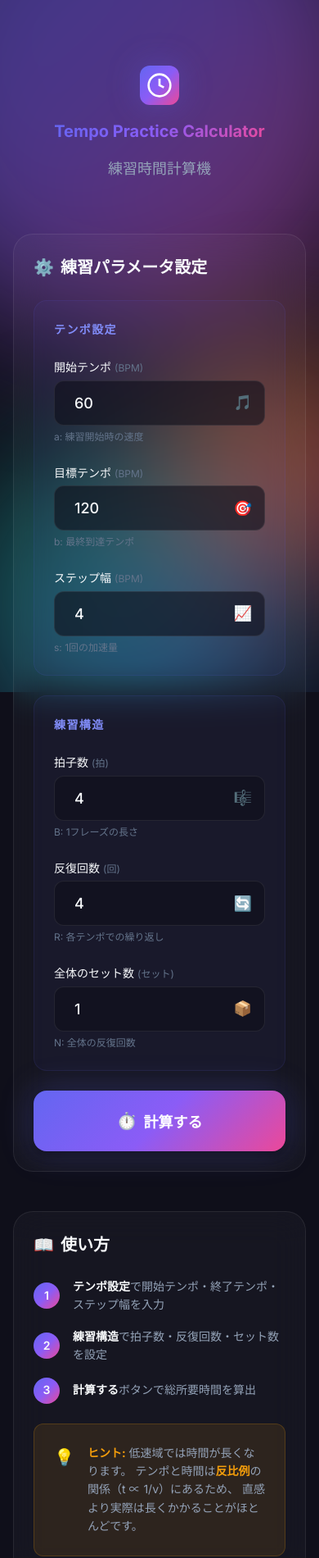
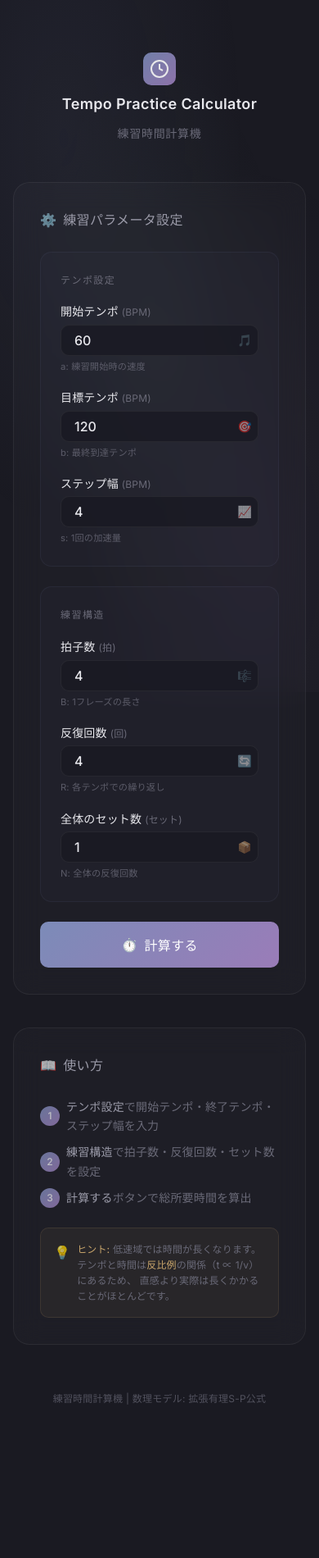
Before and after one commit to GAKU27/tempo-practice-calculator, a plain HTML site: page index.html in a window 390 px wide. Shown: the top 1900 px of the page at 82% size. After the commit the page ends 1765 px from the top, so only its background shows below. Drawn offline with Linux system fonts and the light colour scheme.

Commit message:
Update tempo-calculator.css

```diff
--- a/tempo-calculator.css
+++ b/tempo-calculator.css
@@ -1,34 +1,33 @@
 /* ========================================
    Tempo Practice Calculator - Styles
-   Modern, Premium Design System
+   Elegant, Calm Design System
    ======================================== */
 
 /* CSS Variables & Design Tokens */
 :root {
-    /* Color Palette */
-    --color-primary: #6366f1;
-    --color-primary-light: #818cf8;
-    --color-primary-dark: #4f46e5;
-    --color-secondary: #ec4899;
-    --color-tertiary: #10b981;
-    --color-accent: #f59e0b;
+    /* Muted Color Palette */
+    --color-primary: #7c8bb8;
+    --color-primary-light: #9aa6c9;
+    --color-primary-dark: #5d6a94;
+    --color-secondary: #b8a07c;
+    --color-tertiary: #7cb88b;
+    --color-accent: #c9a66c;
 
-    /* Neutrals */
-    --color-bg-dark: #0f0f1a;
-    --color-bg-card: rgba(255, 255, 255, 0.03);
-    --color-bg-card-hover: rgba(255, 255, 255, 0.06);
-    --color-border: rgba(255, 255, 255, 0.08);
-    --color-border-light: rgba(255, 255, 255, 0.12);
+    /* Neutrals - Warmer, Softer */
+    --color-bg-dark: #1a1a22;
+    --color-bg-card: rgba(255, 255, 255, 0.02);
+    --color-bg-card-hover: rgba(255, 255, 255, 0.04);
+    --color-border: rgba(255, 255, 255, 0.06);
+    --color-border-light: rgba(255, 255, 255, 0.1);
 
-    /* Text */
-    --color-text-primary: #f8fafc;
-    --color-text-secondary: #94a3b8;
-    --color-text-muted: #64748b;
+    /* Text - Softer contrast */
+    --color-text-primary: #e8e8ed;
+    --color-text-secondary: #9a9aa8;
+    --color-text-muted: #6a6a78;
 
-    /* Gradients */
-    --gradient-primary: linear-gradient(135deg, #6366f1 0%, #8b5cf6 50%, #ec4899 100%);
-    --gradient-card: linear-gradient(145deg, rgba(99, 102, 241, 0.1) 0%, rgba(139, 92, 246, 0.05) 100%);
-    --gradient-glow: radial-gradient(circle at 50% 50%, rgba(99, 102, 241, 0.15), transparent 70%);
+    /* Gradients - Subtle */
+    --gradient-primary: linear-gradient(135deg, #7c8bb8 0%, #9a7cb8 100%);
+    --gradient-subtle: linear-gradient(135deg, rgba(124, 139, 184, 0.1) 0%, rgba(154, 124, 184, 0.05) 100%);
 
     /* Spacing */
     --space-xs: 0.25rem;
@@ -48,25 +47,22 @@
     --font-size-xl: 1.25rem;
     --font-size-2xl: 1.5rem;
     --font-size-3xl: 2rem;
-    --font-size-4xl: 2.5rem;
 
     /* Border Radius */
-    --radius-sm: 0.5rem;
-    --radius-md: 0.75rem;
-    --radius-lg: 1rem;
-    --radius-xl: 1.5rem;
+    --radius-sm: 0.375rem;
+    --radius-md: 0.625rem;
+    --radius-lg: 0.875rem;
+    --radius-xl: 1.25rem;
     --radius-full: 9999px;
 
-    /* Shadows */
-    --shadow-sm: 0 1px 2px rgba(0, 0, 0, 0.4);
-    --shadow-md: 0 4px 12px rgba(0, 0, 0, 0.4);
-    --shadow-lg: 0 8px 30px rgba(0, 0, 0, 0.5);
-    --shadow-glow: 0 0 40px rgba(99, 102, 241, 0.3);
+    /* Shadows - Softer */
+    --shadow-sm: 0 1px 2px rgba(0, 0, 0, 0.2);
+    --shadow-md: 0 4px 16px rgba(0, 0, 0, 0.15);
+    --shadow-lg: 0 8px 32px rgba(0, 0, 0, 0.2);
 
     /* Transitions */
-    --transition-fast: 150ms ease;
-    --transition-base: 250ms ease;
-    --transition-slow: 400ms ease;
+    --transition-fast: 200ms ease;
+    --transition-base: 350ms ease;
 }
 
 /* Reset & Base */
@@ -87,14 +83,14 @@ body {
     font-family: var(--font-family);
     background: var(--color-bg-dark);
     color: var(--color-text-primary);
-    line-height: 1.6;
+    line-height: 1.7;
     min-height: 100vh;
     overflow-x: hidden;
     -webkit-font-smoothing: antialiased;
-    -moz-osx-font-smoothing: grayscale;
+    letter-spacing: 0.01em;
 }
 
-/* Background Animation */
+/* Background - Subtle gradient instead of orbs */
 .background-animation {
     position: fixed;
     top: 0;
@@ -103,79 +99,31 @@ body {
     height: 100%;
     pointer-events: none;
     z-index: -1;
-    overflow: hidden;
+    background:
+        radial-gradient(ellipse at 20% 20%, rgba(124, 139, 184, 0.08) 0%, transparent 50%),
+        radial-gradient(ellipse at 80% 80%, rgba(154, 124, 184, 0.06) 0%, transparent 50%),
+        radial-gradient(ellipse at 50% 50%, rgba(124, 184, 139, 0.04) 0%, transparent 60%);
 }
 
+/* Hide orbs (replaced with static gradient) */
 .orb {
-    position: absolute;
-    border-radius: 50%;
-    filter: blur(80px);
-    opacity: 0.5;
-    animation: float 20s infinite ease-in-out;
-}
-
-.orb-1 {
-    width: 600px;
-    height: 600px;
-    background: var(--gradient-primary);
-    top: -20%;
-    right: -10%;
-    animation-delay: 0s;
-}
-
-.orb-2 {
-    width: 400px;
-    height: 400px;
-    background: linear-gradient(135deg, #10b981 0%, #3b82f6 100%);
-    bottom: -10%;
-    left: -5%;
-    animation-delay: -7s;
-}
-
-.orb-3 {
-    width: 300px;
-    height: 300px;
-    background: linear-gradient(135deg, #f59e0b 0%, #ec4899 100%);
-    top: 50%;
-    left: 50%;
-    transform: translate(-50%, -50%);
-    animation-delay: -14s;
-}
-
-@keyframes float {
-
-    0%,
-    100% {
-        transform: translate(0, 0) scale(1);
-    }
-
-    25% {
-        transform: translate(30px, -30px) scale(1.05);
-    }
-
-    50% {
-        transform: translate(-20px, 20px) scale(0.95);
-    }
-
-    75% {
-        transform: translate(-30px, -20px) scale(1.02);
-    }
+    display: none;
 }
 
 /* App Container */
 .app-container {
     position: relative;
-    max-width: 900px;
+    max-width: 800px;
     margin: 0 auto;
-    padding: var(--space-lg);
+    padding: var(--space-xl);
     z-index: 1;
 }
 
-/* Glass Card Effect */
+/* Glass Card Effect - More subtle */
 .glass-card {
     background: var(--color-bg-card);
-    backdrop-filter: blur(20px);
-    -webkit-backdrop-filter: blur(20px);
+    backdrop-filter: blur(16px);
+    -webkit-backdrop-filter: blur(16px);
     border: 1px solid var(--color-border);
     border-radius: var(--radius-xl);
     padding: var(--space-xl);
@@ -190,7 +138,7 @@ body {
 /* Header */
 .header {
     text-align: center;
-    padding: var(--space-3xl) 0;
+    padding: var(--space-2xl) 0;
 }
 
 .logo {
@@ -198,19 +146,19 @@ body {
     align-items: center;
     justify-content: center;
     gap: var(--space-md);
-    margin-bottom: var(--space-md);
+    margin-bottom: var(--space-sm);
 }
 
 .logo-icon {
-    width: 48px;
-    height: 48px;
+    width: 40px;
+    height: 40px;
     padding: var(--space-sm);
     background: var(--gradient-primary);
     border-radius: var(--radius-md);
     display: flex;
     align-items: center;
     justify-content: center;
-    box-shadow: var(--shadow-glow);
+    opacity: 0.9;
 }
 
 .logo-icon svg {
@@ -220,25 +168,24 @@ body {
 }
 
 .logo-text {
-    font-size: var(--font-size-2xl);
-    font-weight: 700;
-    background: var(--gradient-primary);
-    -webkit-background-clip: text;
-    -webkit-text-fill-color: transparent;
-    background-clip: text;
+    font-size: var(--font-size-xl);
+    font-weight: 600;
+    color: var(--color-text-primary);
+    letter-spacing: 0.02em;
 }
 
 .tagline {
-    color: var(--color-text-secondary);
-    font-size: var(--font-size-lg);
-    font-weight: 300;
+    color: var(--color-text-muted);
+    font-size: var(--font-size-sm);
+    font-weight: 400;
+    letter-spacing: 0.05em;
 }
 
 /* Main Content */
 .main-content {
     display: flex;
     flex-direction: column;
-    gap: var(--space-xl);
+    gap: var(--space-lg);
 }
 
 /* Section Titles */
@@ -246,43 +193,45 @@ body {
     display: flex;
     align-items: center;
     gap: var(--space-sm);
-    font-size: var(--font-size-xl);
-    font-weight: 600;
-    margin-bottom: var(--space-xl);
-    color: var(--color-text-primary);
+    font-size: var(--font-size-base);
+    font-weight: 500;
+    margin-bottom: var(--space-lg);
+    color: var(--color-text-secondary);
+    letter-spacing: 0.02em;
 }
 
 .title-icon {
-    font-size: var(--font-size-xl);
+    font-size: var(--font-size-base);
+    opacity: 0.7;
 }
 
 /* Form Styles */
 .form-grid {
     display: flex;
     flex-direction: column;
-    gap: var(--space-xl);
+    gap: var(--space-lg);
 }
 
 .form-group-container {
-    background: rgba(99, 102, 241, 0.05);
+    background: rgba(124, 139, 184, 0.03);
     border-radius: var(--radius-lg);
     padding: var(--space-lg);
-    border: 1px solid rgba(99, 102, 241, 0.1);
+    border: 1px solid rgba(124, 139, 184, 0.08);
 }
 
 .group-title {
-    font-size: var(--font-size-sm);
-    font-weight: 600;
+    font-size: var(--font-size-xs);
+    font-weight: 500;
     text-transform: uppercase;
-    letter-spacing: 0.1em;
-    color: var(--color-primary-light);
-    margin-bottom: var(--space-lg);
+    letter-spacing: 0.12em;
+    color: var(--color-text-muted);
+    margin-bottom: var(--space-md);
 }
 
 .form-row {
     display: grid;
-    grid-template-columns: repeat(auto-fit, minmax(180px, 1fr));
-    gap: var(--space-lg);
+    grid-template-columns: repeat(auto-fit, minmax(160px, 1fr));
+    gap: var(--space-md);
 }
 
 .form-group {
@@ -293,7 +242,7 @@ body {
 
 .form-group label {
     font-size: var(--font-size-sm);
-    font-weight: 500;
+    font-weight: 450;
     color: var(--color-text-primary);
     display: flex;
     align-items: baseline;
@@ -312,12 +261,12 @@ body {
 
 .input-wrapper input {
     width: 100%;
-    padding: var(--space-md) var(--space-lg);
-    padding-right: 3rem;
-    font-size: var(--font-size-lg);
-    font-weight: 500;
+    padding: var(--space-sm) var(--space-md);
+    padding-right: 2.5rem;
+    font-size: var(--font-size-base);
+    font-weight: 450;
     font-family: inherit;
-    background: rgba(15, 15, 26, 0.6);
+    background: rgba(26, 26, 34, 0.8);
     border: 1px solid var(--color-border);
     border-radius: var(--radius-md);
     color: var(--color-text-primary);
@@ -327,7 +276,7 @@ body {
 .input-wrapper input:focus {
     outline: none;
     border-color: var(--color-primary);
-    box-shadow: 0 0 0 3px rgba(99, 102, 241, 0.2);
+    box-shadow: 0 0 0 2px rgba(124, 139, 184, 0.15);
 }
 
 .input-wrapper input:hover {
@@ -336,19 +285,21 @@ body {
 
 .input-icon {
     position: absolute;
-    right: var(--space-md);
+    right: var(--space-sm);
     top: 50%;
     transform: translateY(-50%);
-    font-size: var(--font-size-lg);
+    font-size: var(--font-size-sm);
     pointer-events: none;
+    opacity: 0.5;
 }
 
 .hint {
-    font-size: var(--font-size-xs);
+    font-size: 0.7rem;
     color: var(--color-text-muted);
+    opacity: 0.8;
 }
 
-/* Calculate Button */
+/* Calculate Button - More subtle */
 .calculate-btn {
     position: relative;
     display: flex;
@@ -356,23 +307,23 @@ body {
     justify-content: center;
     gap: var(--space-sm);
     width: 100%;
-    padding: var(--space-lg) var(--space-xl);
-    font-size: var(--font-size-lg);
-    font-weight: 600;
+    padding: var(--space-md) var(--space-lg);
+    font-size: var(--font-size-base);
+    font-weight: 500;
     font-family: inherit;
     color: white;
     background: var(--gradient-primary);
     border: none;
-    border-radius: var(--radius-lg);
+    border-radius: var(--radius-md);
     cursor: pointer;
-    overflow: hidden;
     transition: all var(--transition-base);
-    box-shadow: var(--shadow-md), var(--shadow-glow);
+    letter-spacing: 0.02em;
 }
 
 .calculate-btn:hover {
-    transform: translateY(-2px);
-    box-shadow: var(--shadow-lg), 0 0 50px rgba(99, 102, 241, 0.4);
+    transform: translateY(-1px);
+    box-shadow: var(--shadow-md);
+    filter: brightness(1.05);
 }
 
 .calculate-btn:active {
@@ -380,39 +331,16 @@ body {
 }
 
 .btn-icon {
-    font-size: var(--font-size-xl);
+    font-size: var(--font-size-base);
 }
 
 .btn-shine {
-    position: absolute;
-    top: 0;
-    left: -100%;
-    width: 100%;
-    height: 100%;
-    background: linear-gradient(90deg,
-            transparent,
-            rgba(255, 255, 255, 0.2),
-            transparent);
-    animation: shine 3s infinite;
-}
-
-@keyframes shine {
-    0% {
-        left: -100%;
-    }
-
-    20% {
-        left: 100%;
-    }
-
-    100% {
-        left: 100%;
-    }
+    display: none;
 }
 
 /* Results Section */
 .results-section {
-    animation: fadeIn 0.5s ease;
+    animation: fadeIn 0.4s ease;
 }
 
 .hidden {
@@ -422,7 +350,7 @@ body {
 @keyframes fadeIn {
     from {
         opacity: 0;
-        transform: translateY(20px);
+        transform: translateY(12px);
     }
 
     to {
@@ -434,14 +362,14 @@ body {
 /* Result Cards */
 .result-cards {
     display: grid;
-    grid-template-columns: repeat(auto-fit, minmax(200px, 1fr));
-    gap: var(--space-lg);
-    margin-bottom: var(--space-xl);
+    grid-template-columns: repeat(auto-fit, minmax(180px, 1fr));
+    gap: var(--space-md);
+    margin-bottom: var(--space-lg);
 }
 
 .result-card {
     position: relative;
-    padding: var(--space-lg);
+    padding: var(--space-md);
     border-radius: var(--radius-lg);
     background: rgba(255, 255, 255, 0.02);
     border: 1px solid var(--color-border);
@@ -454,7 +382,8 @@ body {
     top: 0;
     left: 0;
     right: 0;
-    height: 3px;
+    height: 2px;
+    opacity: 0.7;
 }
 
 .result-card.primary::before {
@@ -462,85 +391,82 @@ body {
 }
 
 .result-card.secondary::before {
-    background: linear-gradient(90deg, #3b82f6, #06b6d4);
+    background: linear-gradient(90deg, #7c8bb8, #7cb8b8);
 }
 
 .result-card.tertiary::before {
-    background: linear-gradient(90deg, #10b981, #84cc16);
+    background: linear-gradient(90deg, #7cb88b, #b8c97c);
 }
 
 .card-header {
     display: flex;
     align-items: center;
-    gap: var(--space-sm);
-    margin-bottom: var(--space-md);
+    gap: var(--space-xs);
+    margin-bottom: var(--space-sm);
 }
 
 .card-icon {
-    font-size: var(--font-size-lg);
+    font-size: var(--font-size-sm);
+    opacity: 0.6;
 }
 
 .card-label {
-    font-size: var(--font-size-sm);
-    color: var(--color-text-secondary);
+    font-size: var(--font-size-xs);
+    color: var(--color-text-muted);
+    letter-spacing: 0.02em;
 }
 
 .card-value {
-    font-size: var(--font-size-3xl);
-    font-weight: 700;
-    background: var(--gradient-primary);
-    -webkit-background-clip: text;
-    -webkit-text-fill-color: transparent;
-    background-clip: text;
-    margin-bottom: var(--space-xs);
+    font-size: var(--font-size-2xl);
+    font-weight: 600;
+    color: var(--color-text-primary);
+    margin-bottom: 2px;
+}
+
+.result-card.primary .card-value {
+    color: var(--color-primary-light);
 }
 
 .result-card.secondary .card-value {
-    background: linear-gradient(90deg, #3b82f6, #06b6d4);
-    -webkit-background-clip: text;
-    -webkit-text-fill-color: transparent;
-    background-clip: text;
+    color: #9aa6c9;
 }
 
 .result-card.tertiary .card-value {
-    background: linear-gradient(90deg, #10b981, #84cc16);
-    -webkit-background-clip: text;
-    -webkit-text-fill-color: transparent;
-    background-clip: text;
+    color: #9ac9a6;
 }
 
 .card-sub {
-    font-size: var(--font-size-sm);
+    font-size: var(--font-size-xs);
     color: var(--color-text-muted);
 }
 
 /* Calculation Details */
 .calculation-details {
-    background: rgba(99, 102, 241, 0.05);
+    background: rgba(124, 139, 184, 0.03);
     border-radius: var(--radius-lg);
-    padding: var(--space-lg);
-    margin-bottom: var(--space-xl);
+    padding: var(--space-md);
+    margin-bottom: var(--space-lg);
 }
 
 .details-title {
-    font-size: var(--font-size-base);
-    font-weight: 600;
-    margin-bottom: var(--space-md);
-    color: var(--color-primary-light);
+    font-size: var(--font-size-sm);
+    font-weight: 500;
+    margin-bottom: var(--space-sm);
+    color: var(--color-text-secondary);
 }
 
 .details-grid {
     display: grid;
-    grid-template-columns: repeat(auto-fit, minmax(200px, 1fr));
-    gap: var(--space-md);
+    grid-template-columns: repeat(auto-fit, minmax(180px, 1fr));
+    gap: var(--space-sm);
 }
 
 .detail-item {
     display: flex;
     justify-content: space-between;
     align-items: center;
-    padding: var(--space-sm) 0;
-    border-bottom: 1px solid var(--color-border);
+    padding: var(--space-xs) 0;
+    border-bottom: 1px solid rgba(255, 255, 255, 0.04);
 }
 
 .detail-item:last-child {
@@ -548,29 +474,29 @@ body {
 }
 
 .detail-label {
-    font-size: var(--font-size-sm);
-    color: var(--color-text-secondary);
+    font-size: var(--font-size-xs);
+    color: var(--color-text-muted);
 }
 
 .detail-value {
-    font-size: var(--font-size-sm);
-    font-weight: 600;
-    color: var(--color-text-primary);
+    font-size: var(--font-size-xs);
+    font-weight: 500;
+    color: var(--color-text-secondary);
 }
 
 /* Formula Display */
 .formula-display {
-    background: rgba(15, 15, 26, 0.6);
+    background: rgba(26, 26, 34, 0.6);
     border-radius: var(--radius-lg);
-    padding: var(--space-lg);
+    padding: var(--space-md);
     border: 1px solid var(--color-border);
 }
 
 .formula-title {
-    font-size: var(--font-size-sm);
-    font-weight: 600;
+    font-size: var(--font-size-xs);
+    font-weight: 500;
     color: var(--color-text-muted);
-    margin-bottom: var(--space-md);
+    margin-bottom: var(--space-sm);
 }
 
 .formula-box {
@@ -578,10 +504,10 @@ body {
 }
 
 .formula {
-    font-size: var(--font-size-xl);
-    font-weight: 500;
-    color: var(--color-primary-light);
-    margin-bottom: var(--space-sm);
+    font-size: var(--font-size-base);
+    font-weight: 400;
+    color: var(--color-text-secondary);
+    margin-bottom: var(--space-xs);
     font-family: 'Times New Roman', serif;
 }
 
@@ -591,102 +517,105 @@ body {
 }
 
 .formula-description {
-    font-size: var(--font-size-sm);
+    font-size: var(--font-size-xs);
     color: var(--color-text-muted);
 }
 
 /* Info Section */
 .info-section {
-    margin-top: var(--space-lg);
+    margin-top: var(--space-md);
 }
 
 .info-content {
     display: flex;
     flex-direction: column;
-    gap: var(--space-md);
-    margin-bottom: var(--space-xl);
+    gap: var(--space-sm);
+    margin-bottom: var(--space-lg);
 }
 
 .info-item {
     display: flex;
     align-items: center;
-    gap: var(--space-md);
+    gap: var(--space-sm);
 }
 
 .info-number {
-    width: 32px;
-    height: 32px;
+    width: 24px;
+    height: 24px;
     display: flex;
     align-items: center;
     justify-content: center;
     background: var(--gradient-primary);
     border-radius: var(--radius-full);
-    font-size: var(--font-size-sm);
-    font-weight: 600;
+    font-size: var(--font-size-xs);
+    font-weight: 500;
     flex-shrink: 0;
+    opacity: 0.8;
 }
 
 .info-text {
     font-size: var(--font-size-sm);
-    color: var(--color-text-secondary);
+    color: var(--color-text-muted);
 }
 
 .info-text strong {
-    color: var(--color-text-primary);
+    color: var(--color-text-secondary);
+    font-weight: 500;
 }
 
 .tip-box {
     display: flex;
-    gap: var(--space-md);
-    padding: var(--space-lg);
-    background: rgba(245, 158, 11, 0.1);
-    border: 1px solid rgba(245, 158, 11, 0.2);
+    gap: var(--space-sm);
+    padding: var(--space-md);
+    background: rgba(201, 166, 108, 0.06);
+    border: 1px solid rgba(201, 166, 108, 0.12);
     border-radius: var(--radius-md);
 }
 
 .tip-icon {
-    font-size: var(--font-size-xl);
+    font-size: var(--font-size-base);
     flex-shrink: 0;
+    opacity: 0.7;
 }
 
 .tip-box p {
-    font-size: var(--font-size-sm);
-    color: var(--color-text-secondary);
+    font-size: var(--font-size-xs);
+    color: var(--color-text-muted);
+    line-height: 1.6;
 }
 
 .tip-box strong {
     color: var(--color-accent);
+    font-weight: 500;
 }
 
 /* Footer */
 .footer {
     text-align: center;
-    padding: var(--space-2xl) 0;
-    margin-top: var(--space-xl);
+    padding: var(--space-xl) 0;
+    margin-top: var(--space-lg);
 }
 
 .attribution {
-    font-size: var(--font-size-sm);
+    font-size: var(--font-size-xs);
     color: var(--color-text-muted);
+    opacity: 0.7;
+    letter-spacing: 0.02em;
 }
 
 /* Responsive Design */
 @media (max-width: 768px) {
-    :root {
-        --space-xl: 1.5rem;
-        --space-2xl: 2rem;
-    }
-
     .app-container {
         padding: var(--space-md);
     }
 
     .logo {
         flex-direction: column;
+        gap: var(--space-sm);
     }
 
     .logo-text {
-        font-size: var(--font-size-xl);
+        font-size: var(--font-size-lg);
     }
 
     .form-row {
@@ -697,33 +626,19 @@ body {
         grid-template-columns: 1fr;
     }
 
-    .card-value {
-        font-size: var(--font-size-2xl);
-    }
-
     .details-grid {
         grid-template-columns: 1fr;
-    }
-
-    .formula {
-        font-size: var(--font-size-lg);
     }
 }
 
 /* Accessibility */
 @media (prefers-reduced-motion: reduce) {
-
-    .orb,
-    .btn-shine {
-        animation: none;
-    }
-
     * {
         transition-duration: 0s !important;
+        animation-duration: 0s !important;
     }
 }
 
-/* Focus visible styles */
 :focus-visible {
     outline: 2px solid var(--color-primary);
     outline-offset: 2px;
```
